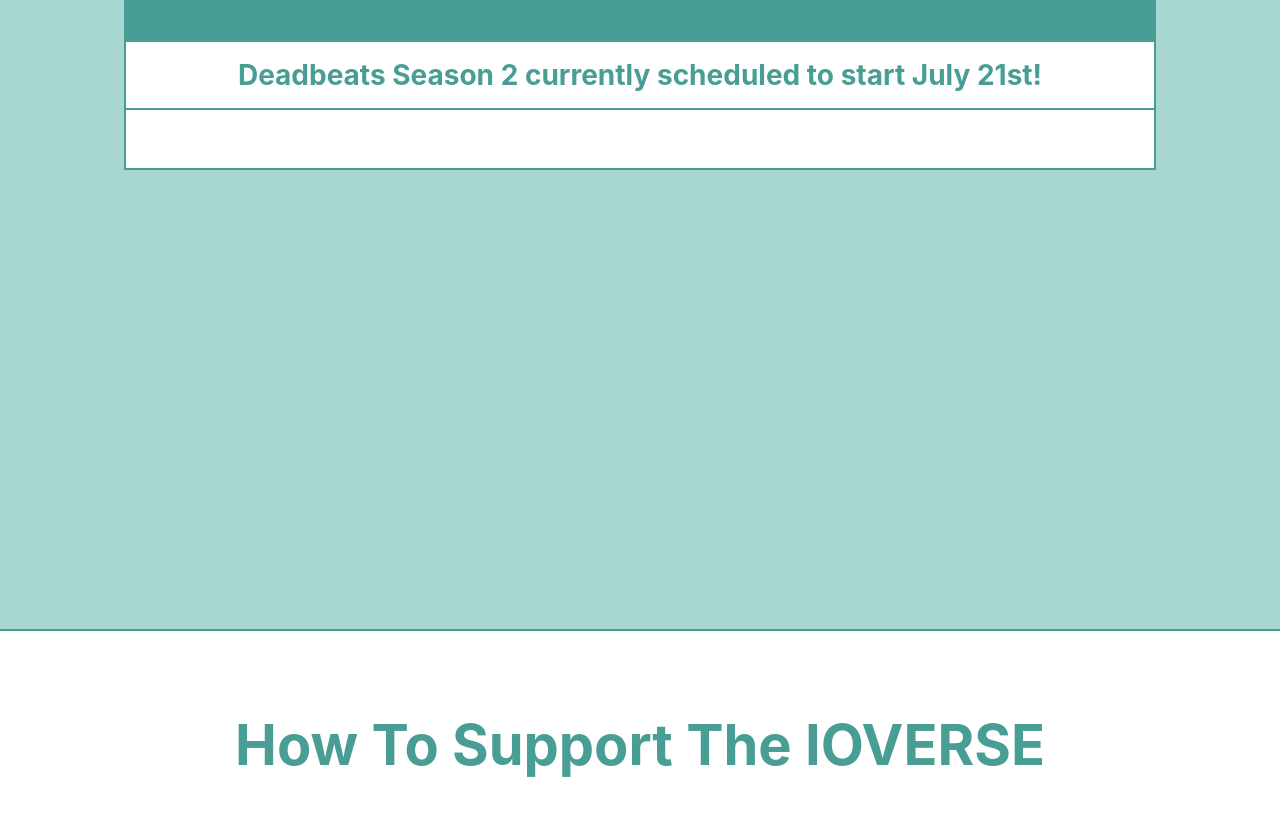
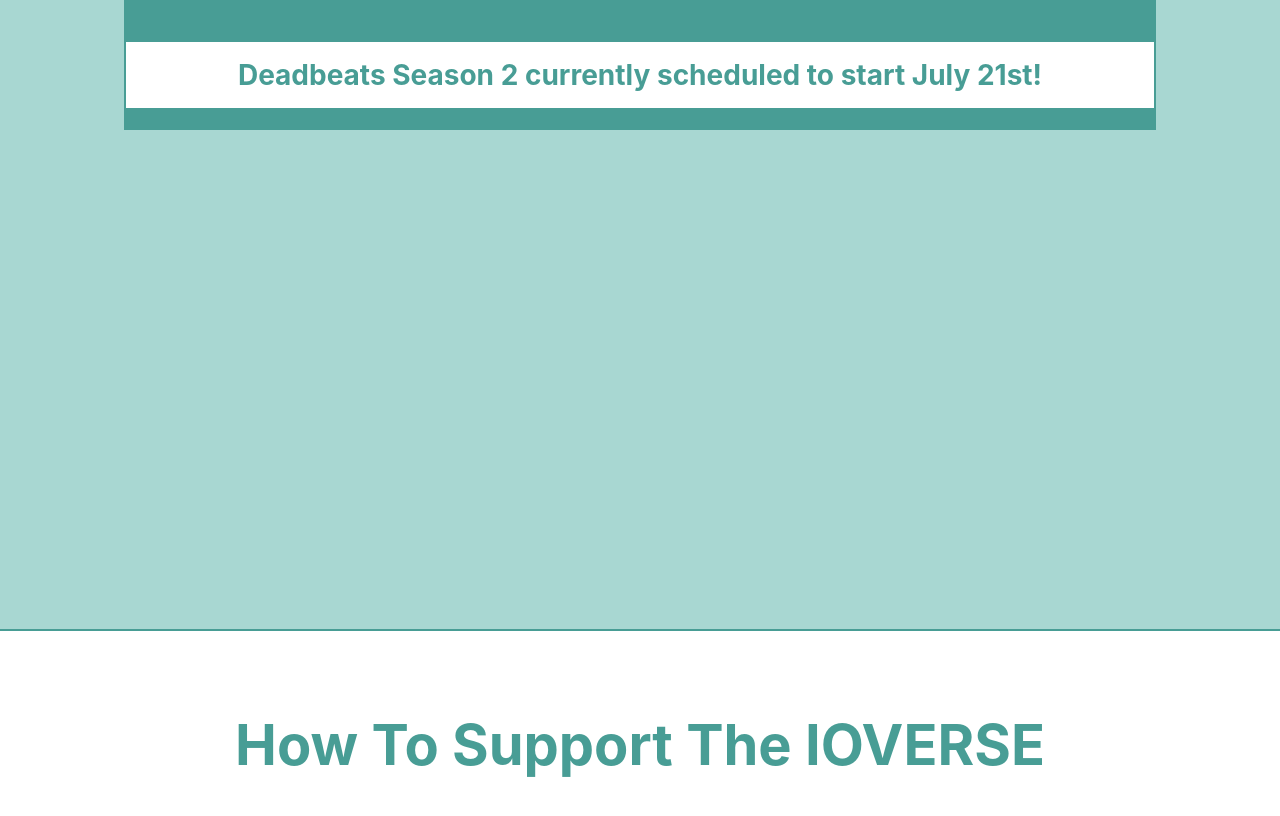
Before and after one commit to jrthayer/WorldOfIo.info, a React (Create React App) app: page / in a window 1280 px wide. Shown: the part 1872-2688 px from the top of the page. Built offline with nearby package versions, Linux system fonts and the light colour scheme.

Commit message:
Update news section layout
+last row is now a border for the news section.(might want it to be a separate element instead of a modified tableSection)

```diff
--- a/src/pages/home/layout/components/tableList/components/tableSection.module.scss
+++ b/src/pages/home/layout/components/tableList/components/tableSection.module.scss
@@ -1,10 +1,15 @@
 .section {
     padding: 1rem;
-    min-height: 60px;
 }
 
 .section:not(:first-of-type) {
     border-top: solid 2px var(--color-primary);
+}
+
+.section:last-of-type {
+    background-color: var(--color-primary);
+    padding: 0;
+    height: 20px;
 }
 
 .header {
```
